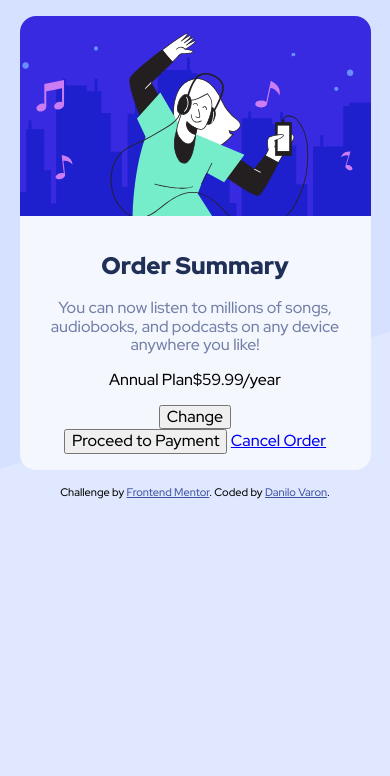
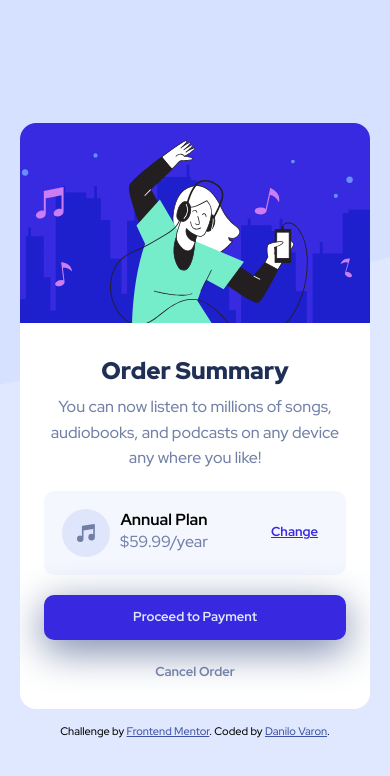
Before and after one commit to DaniloVaron/Order_summary_card, a plain HTML site: page index.html in a window 390 px wide. Drawn offline with Linux system fonts and the light colour scheme.

Commit message:
Se hizo el diseño correspondiente de la caja de precios, de los botones además de que se acomodaron las cajas en su lugar y se añadio el media query

```diff
--- a/css/style.css
+++ b/css/style.css
@@ -23,29 +23,56 @@ html {
 body {
   font-family: "Red Hat Display", sans-serif;
   background-color: var(--Azul_palido);
-  background-image: url("../images/pattern-background-mobile.svg");
+  display: flex;
+  flex-direction: column;
+  align-items: center;
+  justify-content: center;
+  min-height: 100vh;
+}
+
+/* Imagen de fondo */
+.bg_image {
+  background-image: url("../images/pattern-background-desktop.svg");
   background-repeat: no-repeat;
   background-position: center;
   background-size: cover;
+  height: 400px;
+  position: absolute;
+  top: 0;
+  left: 0;
+  right: 0;
+  bottom: 0;
+  z-index: -1;
 }
 
+/* Contenedor */
 .container {
   margin: 1em auto;
   width: 90%;
 }
 
+/* Parrafos del contenedor */
+.container p {
+  margin: 0;
+  line-height: 1.6;
+  color: var(--Azul_desaturado);
+}
+
+/* Fila */
 .row {
   display: flex;
   justify-content: center;
 }
 
+/* Carta */
 .card {
-  background-color: var(--Azul_muy_palido);
+  background-color: #fff;
   border-radius: 1em;
   overflow: hidden;
-  max-width: 400px;
+  max-width: 350px;
 }
 
+/* Imagen */
 .card-colum-img {
   background-image: url("../images/illustration-hero.svg");
   background-repeat: no-repeat;
@@ -54,21 +81,111 @@ body {
   height: 200px;
 }
 
-.card-text {
-  padding: 1em 1em;
+.card-colum-text {
+  padding: 1.5em 1.5em;
+}
+
+/* Referencia */
+.card-info {
   text-align: center;
 }
 
+/* Titulo */
 .card-title {
+  margin: 10px 0;
   font-weight: 900;
   color: var(--Azul_oscuro);
 }
 
-.card-info-text {
+/* Información */
+.card-text {
   font-weight: 500;
+}
+
+/* Precios */
+.card-plan {
+  margin: 20px auto;
+  padding: 18px;
+  background-color: var(--Azul_muy_palido);
+  border-radius: 10px;
+  display: flex;
+  align-items: center;
+  justify-content: space-between;
+}
+
+/* Costo */
+.card-plan-cost {
+  display: flex;
+  align-items: center;
+  justify-content: center;
+}
+
+/* Imagen Costo */
+.card-plan-cost img {
+  margin-right: 10px;
+}
+
+/* h de costo */
+.card-plan-cost h4 {
+  margin: 0;
+}
+
+/* Botones generales */
+.btn {
+  border: none;
+  padding: 5px 10px;
+  border-radius: 10px;
+  font-weight: bold;
+  cursor: pointer;
+  transition: all 0.2s ease-in-out;
+  text-decoration: none;
+  font-size: 13px;
+}
+
+/* Devolución - Cambio */
+.card-plan-change {
+  background-color: transparent;
+  color: var(--Azul_brillante);
+  text-decoration: underline;
+}
+
+/* Hover boton de cambio */
+.card-plan-change:hover {
+  opacity: 0.8;
+}
+
+/* Botones finales */
+.card-buttons {
+  display: flex;
+  flex-direction: column;
+}
+
+/* Boton Pago */
+.card-pay {
+  background-color: var(--Azul_brillante);
+  color: var(--Azul_palido);
+  padding: 15px;
+  margin-bottom: 20px;
+  box-shadow: 0px 10px 40px var(--Azul_desaturado);
+}
+
+/* Hover boton de pago */
+.card-pay:hover {
+  opacity: 0.8;
+}
+
+/* Boton Cancelación */
+.card-cancel {
+  background-color: transparent;
   color: var(--Azul_desaturado);
 }
 
+/* Hover del boton cancelación */
+.card-cancel:hover {
+  color: var(--Azul_oscuro);
+}
+
+/* Datos Adicionales */
 .attribution {
   font-size: 11px;
   text-align: center;
@@ -77,3 +194,24 @@ body {
 .attribution a {
   color: hsl(228, 45%, 44%);
 }
+
+@media (min-width: 600px) {
+  .bg_image {
+    background-image: url("../images/pattern-background-mobile.svg");
+    background-repeat: no-repeat;
+    background-position: center;
+    background-size: cover;
+    height: 50vh;
+  }
+
+  .card {
+    background-color: #fff;
+    border-radius: 1em;
+    overflow: hidden;
+    max-width: 400px;
+  }
+
+  .card-colum-text {
+    padding: 2em 3em;
+  }
+}
--- a/index.html
+++ b/index.html
@@ -25,47 +25,72 @@
 </head>
 
 <body>
+  <!-- Imagen de Fondo -->
+  <div class="bg_image"></div>
+  <!-- Contenedor -->
+  <main class="container">
 
-  <main class="container">
+    <!-- Fila -->
     <section class="row">
+
+      <!-- Carta -->
       <article class="card">
+
         <!-- Imagen -->
-        <div class="card-colum-img">
-
-        </div>
+        <div class="card-colum-img"></div>
 
         <!-- Contenido -->
         <div class="card-colum-text">
-          <div class="card-text">
+
+          <!-- Referencia -->
+          <div class="card-info">
+
+            <!-- Titulo -->
             <h2 class="card-title">Order Summary</h2>
 
-            <p class="card-info-text">
+            <!-- Información -->
+            <p class="card-text">
               You can now listen to millions of songs, audiobooks, and podcasts on any
-              device anywhere you like!
+              device any where you like!
             </p>
 
+            <!-- Precios -->
             <div class="card-plan">
-              <div class="card-plan-cost">
-                <p><span class="cost-span">Annual Plan</span>$59.99/year</p>
-              </div>
 
-              <div class="card-plan-button">
-                <button class="card-plan-change">Change</button>
-              </div>
+              <!-- Costo -->
+              <article class="card-plan-cost">
+                <img src="./images/icon-music.svg" alt="icon-music">
+                <div>
+                  <h4>Annual Plan</h4>
+                  <p>$59.99/year</p>
+                </div>
+              </article>
+
+              <!-- Devolución - Cambio -->
+              <button class="btn card-plan-change">Change</button>
             </div>
 
-            <button class="card-pay">Proceed to Payment</button>
-            <a href="#" class="card-cancel">Cancel Order</a>
+            <!-- Botones del Final-->
+            <div class="card-buttons">
+
+              <!-- Pago -->
+              <button class="btn card-pay">Proceed to Payment</button>
+
+              <!-- Cancelación -->
+              <a href="#" class="btn card-cancel">Cancel Order</a>
+            </div>
           </div>
         </div>
-      </article clas>
+      </article>
     </section>
+
   </main>
 
   <div class="attribution">
     Challenge by <a href="https://www.frontendmentor.io?ref=challenge" target="_blank">Frontend Mentor</a>.
-    Coded by <a href="#">Danilo Varon</a>.
+    Coded by <a href="https://github.com/DaniloVaron" target="_blank">Danilo Varon</a>.
   </div>
+
 </body>
 
 </html>
```
Also changed, not shown: 1 other file.
